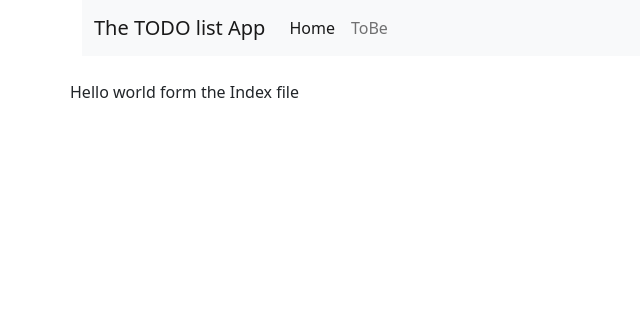
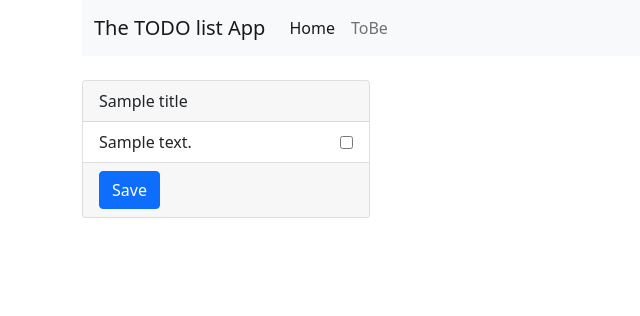
Before and after one commit to EimantasBlazevicius/django_sda, a Django app: template lists/templates/index.html in a window 1280 px wide. Shown: the top 316 px of the page, without its empty margins (0-640 px from the left). Run offline with Django 4.2, Linux system fonts and the light colour scheme; the template is opened without the code that fills it: most values are stand-ins (such as "Sample title", 1, 10 or a date in 2020).

Commit message:
added checkmark for the items

```diff
--- a/lists/models.py
+++ b/lists/models.py
@@ -14,7 +14,7 @@ class ToDoList(models.Model):
 
 class ToDoItems(models.Model):
     text = models.CharField('Užduotis', max_length=300, help_text="Ką čia dabar nuveikus")
-    isCompleted = models.BooleanField()
+    isCompleted = models.BooleanField(null=True, default=False)
     list = models.ForeignKey(ToDoList, on_delete=models.CASCADE)
 
     class Meta:
--- a/lists/templates/index.html
+++ b/lists/templates/index.html
@@ -1,7 +1,37 @@
-{% extends 'base.html' %}
-{% block title %}<title>My Lists page</title>{%endblock title %}
+{% extends 'base.html' %} {% block title %}<title>My Lists page</title
+>{%endblock title %} {% block content %}
 
-{% block content %}
-Hello world form the Index file
-
+<div class="col-2">
+  <form method="post" action="#">
+    {% csrf_token %}
+    <div class="card" style="width: 18rem">
+      <div class="card-header">{{title}}</div>
+      <ul class="list-group list-group-flush">
+        {% for item in items %}
+        <li class="list-group-item">
+          {{item.text}} {% if item.isCompleted %}
+          <input
+            type="checkbox"
+            name="checkbox"
+            value="{{item.id}}"
+            class="checkbox-styles"
+            checked
+          />
+          {% else %}
+          <input
+            type="checkbox"
+            name="checkbox"
+            value="{{item.id}}"
+            class="checkbox-styles"
+          />
+          {% endif %}
+        </li>
+        {% endfor %}
+      </ul>
+      <div class="card-footer">
+        <button class="btn btn-primary" type="submit">Save</button>
+      </div>
+    </div>
+  </form>
+</div>
 {% endblock content %}
--- a/mylistsapp/urls.py
+++ b/mylistsapp/urls.py
@@ -3,5 +3,5 @@ from django.urls import path, include
 
 urlpatterns = [
     path('admin/', admin.site.urls),
-    path('lists/', include('lists.urls'))
+    path('', include('lists.urls'))
 ]
--- a/templates/base.html
+++ b/templates/base.html
@@ -11,6 +11,12 @@
       integrity="sha384-1BmE4kWBq78iYhFldvKuhfTAU6auU8tT94WrHftjDbrCEXSU1oBoqyl2QvZ6jIW3"
       crossorigin="anonymous"
     />
+    <style>
+      .checkbox-styles {
+        float: right;
+        margin-top: 6px;
+      }
+    </style>
   </head>
   <body>
     <div class="container">
```
Also changed, not shown: lists/views.py (+16 -3 lines), db.sqlite3.
